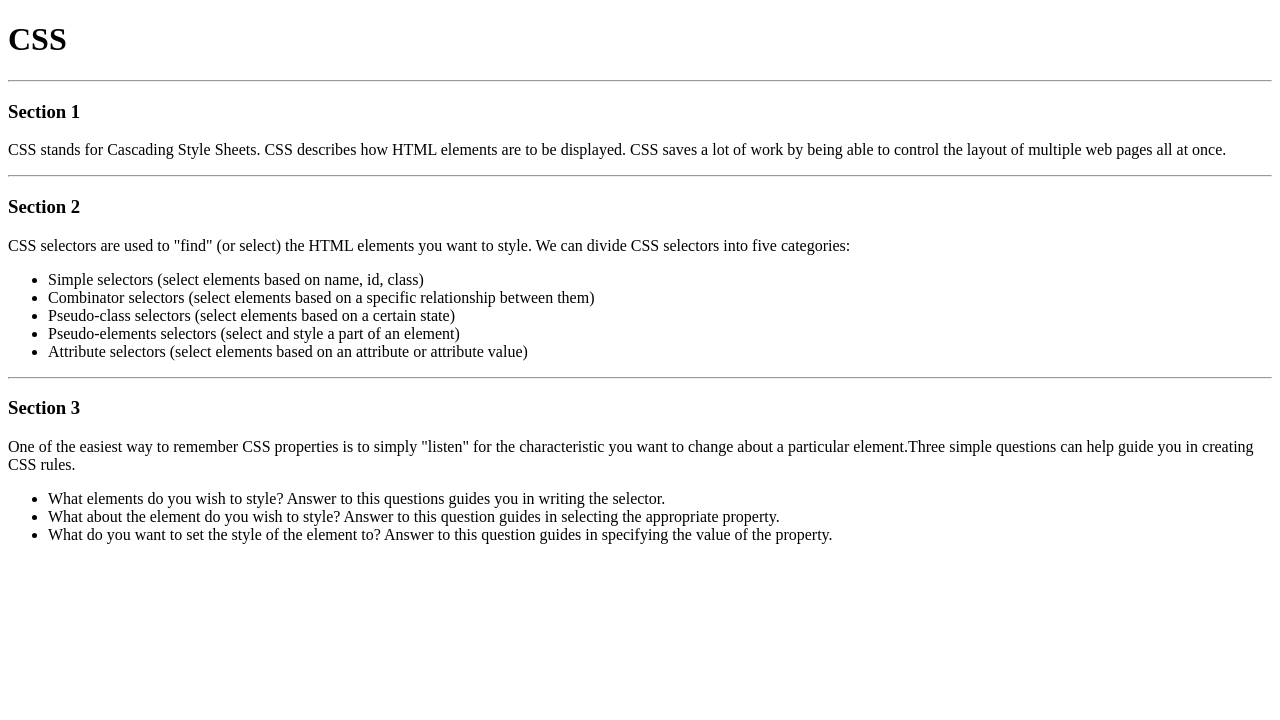
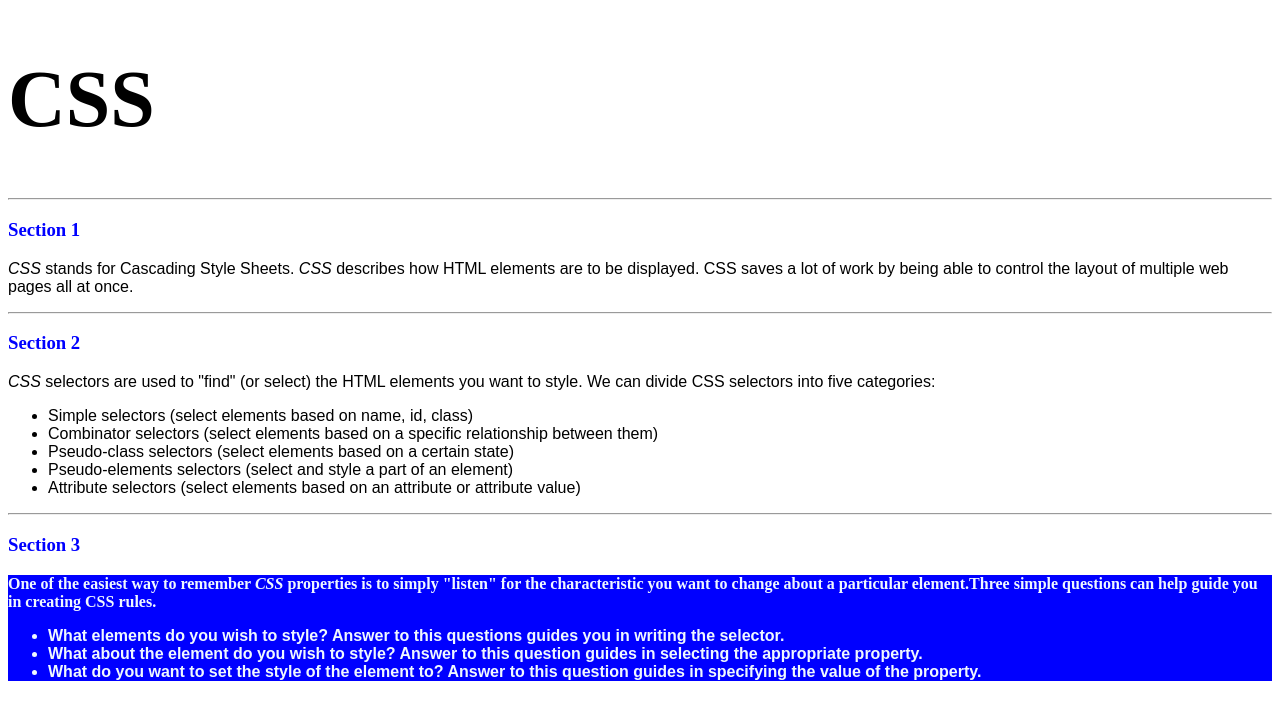
Before and after one commit to DriniDI/web-dev, a plain HTML site: page WDLesson2_1Practical/index.html in a window 1280 px wide. Drawn offline with Linux system fonts and the light colour scheme.

Commit message:
upload wdlesson2_1

```diff
--- a/WDLesson2_1Practical/style.css
+++ b/WDLesson2_1Practical/style.css
@@ -9,15 +9,43 @@ selector{
 
 
 /* Challenge 1: Change color of the text for all the headings size 3 to blue */
+h3{
+   color: blue;
+
+}
 
 /* Challenge 2: Change the size for the font for all headings size 1 to 60pt */
+h1{
+
+  font-size: 60pt;
+}
 
 /* Challenge 3: Change the style of the font for all spans to italic */
 
+span{
+      font-style: italic;
+
+}
+
 /* Challenge 4: Change the family of font being used for all paragraphs to "Arial" */
 
+p{
+   font-family: Arial, Helvetica, sans-serif;
+}
+
 /* Challenge 5: Change the family of font being used for all lists to "Comic Sans MS".  What element creates a list? */
+
+ul{
+     font-family:sans-serif
+
+}
 
 /* Chalenge 6: Change the background color of the div to blue, color of the text to white and the weight of the font to bold.
 
 Hint:  You can specify several CSS rules for one element by separating the rules with commas.  Look at some example on w3schools */
+
+div{
+    background-color: blue;
+    color: aliceblue;
+    font-weight: bold;
+  }
```
